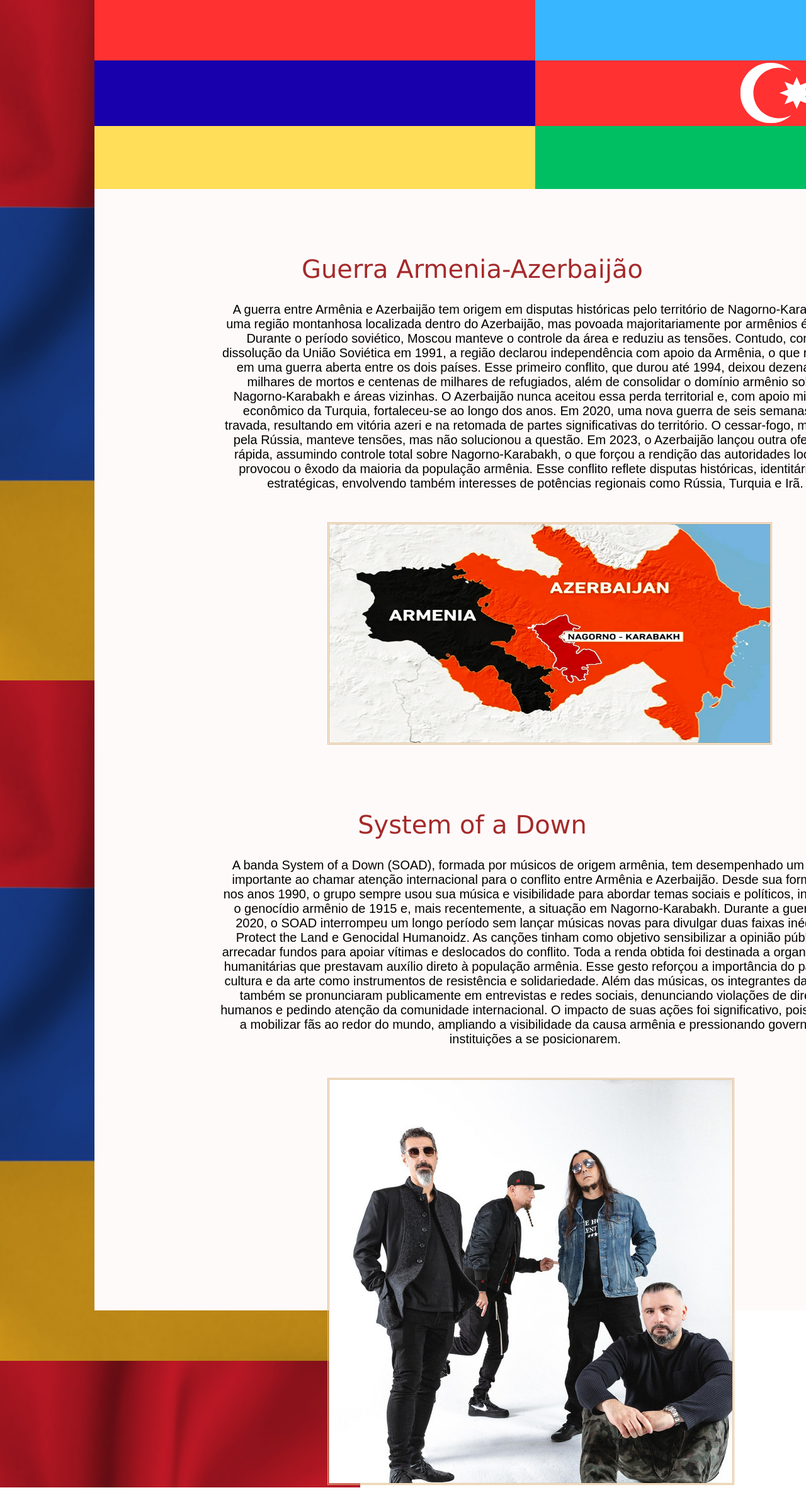
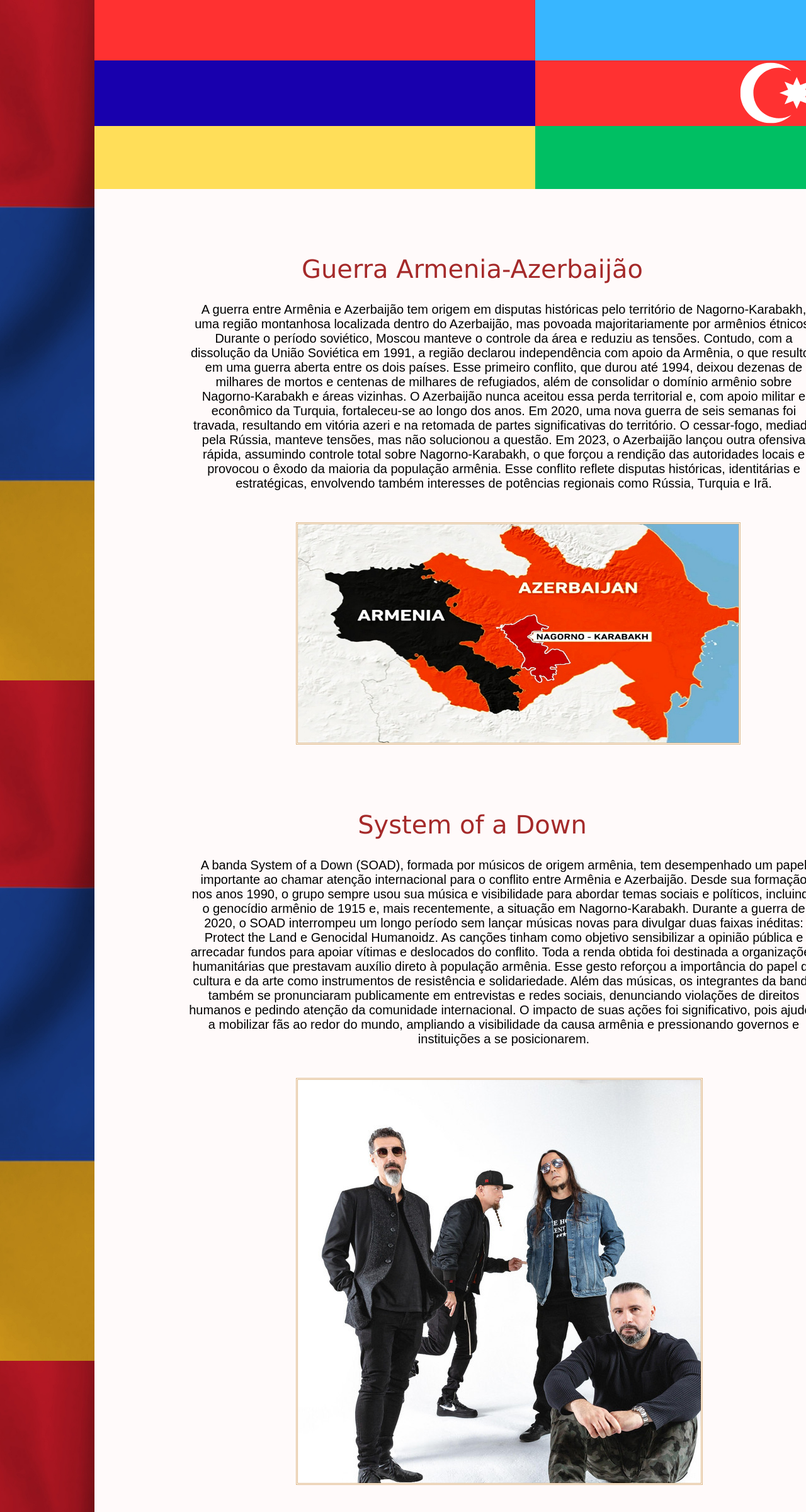
Before and after one commit to FelipePeixoto123/Tarefas-Web-design, a plain HTML site: page tarefa5.html in a window 1280 px wide. Shown: the top 2400 px of the page at 63% size. Before the commit the page ends 2361 px from the top, so only its background shows below. Drawn offline with Linux system fonts and the light colour scheme.

Commit message:
Update tarefa5.html

```diff
--- a/tarefa5.html
+++ b/tarefa5.html
@@ -7,7 +7,7 @@
                     margin-left:150px;
                     margin-right:250px;
                     width: 1200px;
-                    height: 260vh;
+                    height: 300vh;
                     background-color: snow;
                 }
                 body{
@@ -27,12 +27,12 @@
                     width: 1000px;
                     font-size: 20px;
                     font-family: sans-serif;
-                    margin-left: 200px;
+                    margin-left: 150px;
                     margin-top: 30px;
                     text-align: center;
                 }
                 .nagorno{
-                    margin-left: 370px;
+                    margin-left: 320px;
                     width:700px;
                     margin-top: 50px;
                     border: double;
@@ -43,7 +43,7 @@
                     width: 1000px;
                     font-size: 20px;
                     font-family: sans-serif;
-                    margin-left: 200px;
+                    margin-left: 150px;
                     margin-top: 30px;
                     text-align: center;
                 }
@@ -54,19 +54,21 @@
                     font-family: 'Lucida Sans', 'Lucida Sans Regular', 'Lucida Grande', 'Lucida Sans Unicode', Geneva, Verdana, sans-serif;
                 }
                 .banda{
-                    margin-left: 370px;
+                    margin-left: 320px;
                     margin-top: 50px;
                     border: double;
                     border-color: burlywood;
                 }
-
+                wara{
+                    width:1200px;
+                }
             </style>
         </head>
         <body>
 
             <div class="apenasfundo">
                 <div>
-                    <img src="war-a-a.png">
+                    <img src="war-a-a.png" class="wara">
                     <div class="titulo-exp">
                         <center>
                             Guerra Armenia-Azerbaijão
```
